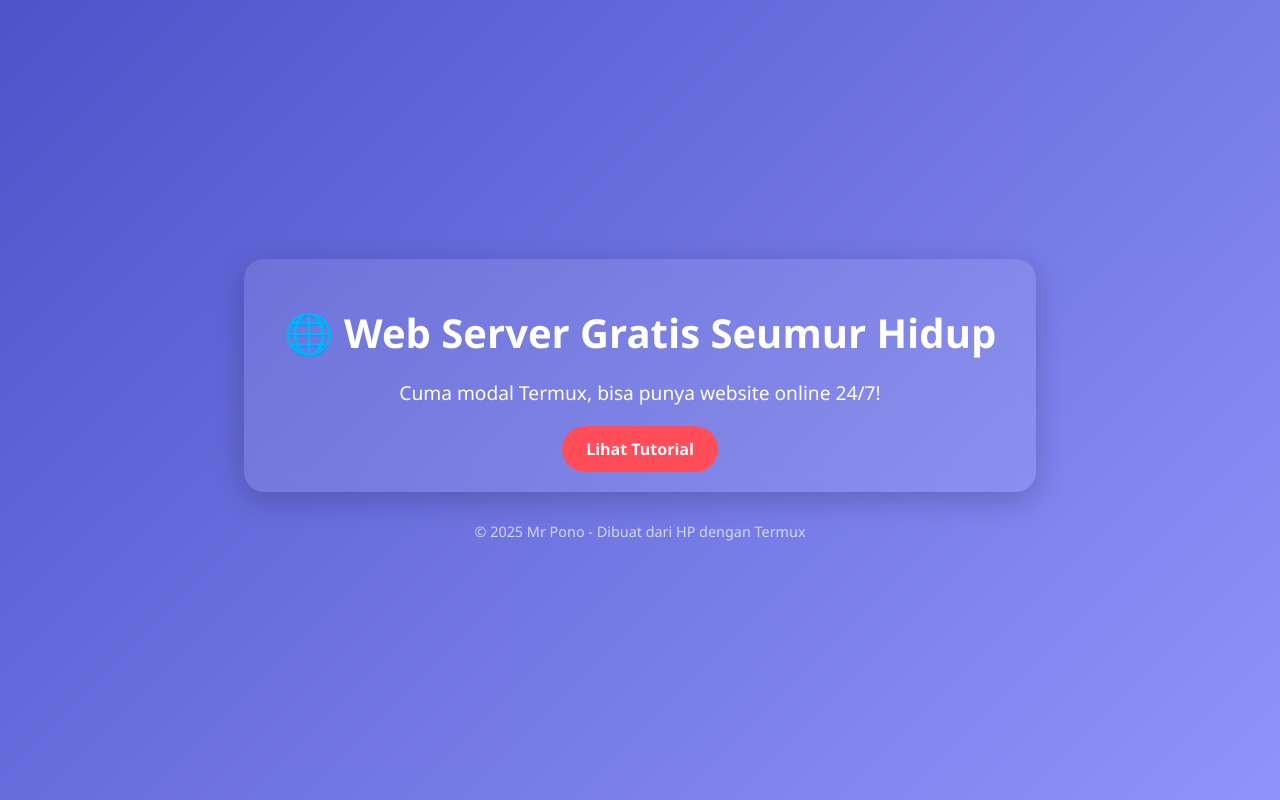
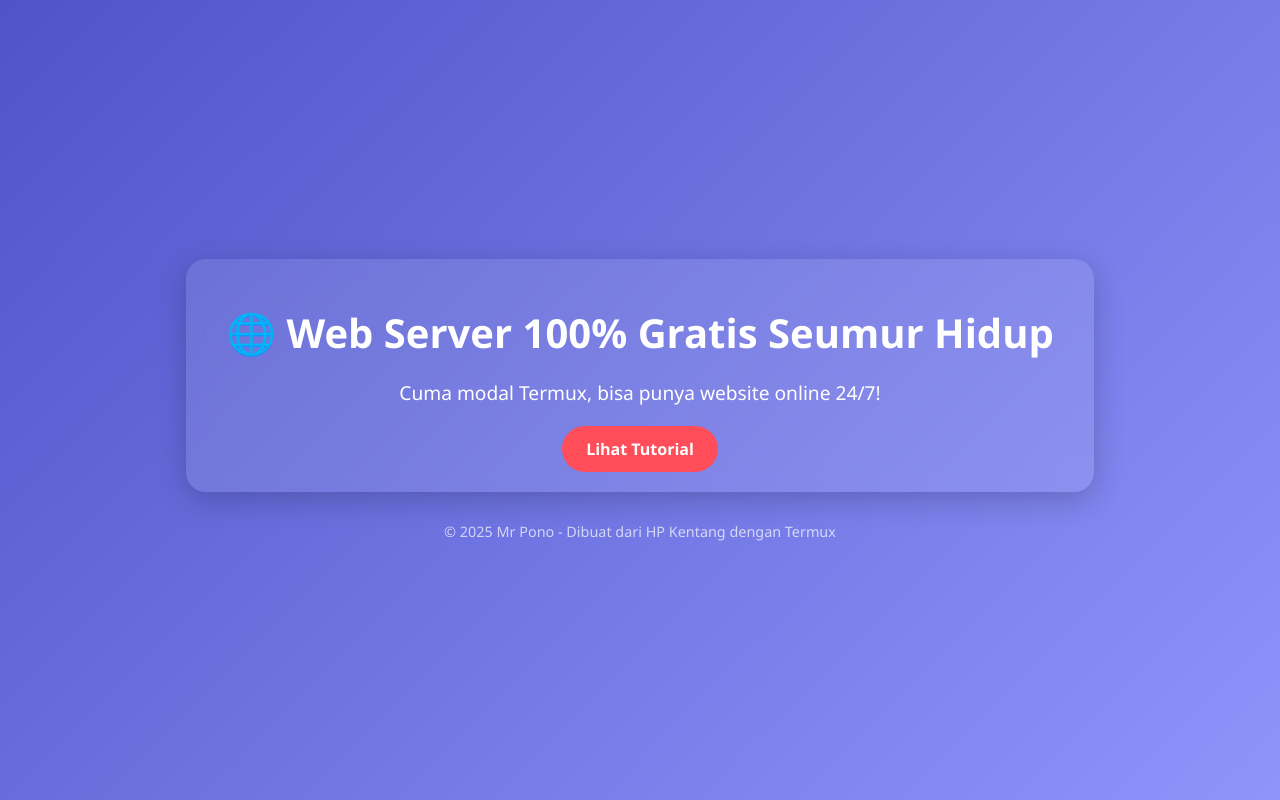
Before and after one commit to mrpono22/Edyputra.github.io, a plain HTML site: page index.html in a window 1280 px wide. Drawn offline with Linux system fonts and the light colour scheme.

Commit message:
update tampilan website

```diff
--- a/index.html
+++ b/index.html
@@ -59,12 +59,12 @@
 </head>
 <body>
     <header>
-        <h1>🌐 Web Server Gratis Seumur Hidup</h1>
+        <h1>🌐 Web Server 100% Gratis Seumur Hidup</h1>
         <p>Cuma modal Termux, bisa punya website online 24/7!</p>
-        <a class="button" href="https://github.com/mrpono22" target="_blank">Lihat Tutorial</a>
+        <a class="button" href="https://youtu.be/2Kr3QvT6WW0?si=CV5R8GfjIs6PcFX7" target="_blank">Lihat Tutorial</a>
     </header>
     <footer>
-        © 2025 Mr Pono - Dibuat dari HP dengan Termux
+        © 2025 Mr Pono - Dibuat dari HP Kentang dengan Termux
     </footer>
 </body>
 </html>
```
